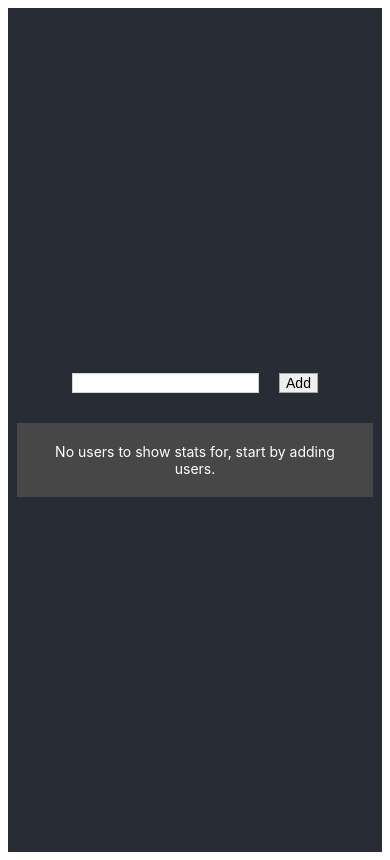
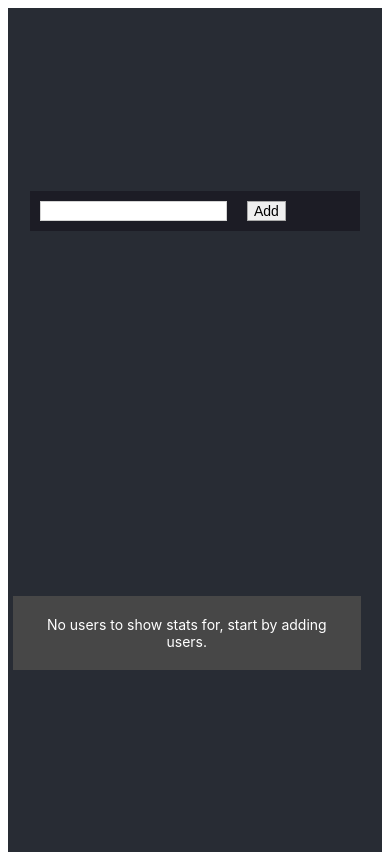
Before and after one commit to viktorostlund/hub-to-hub, a React (Create React App) app: page / in a window 390 px wide. Built offline with nearby package versions, Linux system fonts and the light colour scheme.

Commit message:
refactor search funcitonality to its own component, start making app responsive

```diff
--- a/src/App.css
+++ b/src/App.css
@@ -6,9 +6,21 @@
   background-color: #282c34;
   min-height: 100vh;
   display: flex;
-  flex-direction: column;
+  flex-direction: row;
   align-items: center;
+  flex-wrap: wrap;
   justify-content: center;
   font-size: calc(10px + 2vmin);
   color: white;
 }
+
+.left-column-container {
+  min-width: 350px;
+  max-width: 100%;
+  display: inline;
+}
+
+.right-column-container {
+  min-width: 350px;
+  max-width: 100%;
+}
--- a/src/App.js
+++ b/src/App.js
@@ -1,13 +1,15 @@
-import React, {useState, useRef, useEffect} from 'react';
+import React, { useState } from 'react';
 import axios from 'axios';
 import './App.css';
 import Cards from './components/Cards';
 import Stats from './components/Stats';
+import Search from './components/Search';
 
 function App() {
   const [input, changeInput] = useState('Hejsan');
   const [users, changeUsers] = useState([]);
   function search() {
+    if (users.length < 5) {
       const url = 'https://api.github.com/users/';
       axios.get(url + input)
         .then(res => {
@@ -21,31 +23,24 @@ function App() {
           ]);
         })
     }
+  }
   function deleteUser(name) {
     let copy = users.slice();
     const indexToDelete = users.findIndex(user => user.name === name)
     copy.splice(indexToDelete, 1);
     changeUsers(copy);
   }
-  const textInput = useRef(null);
-
-  useEffect(() => textInput.current.focus());
-
-  function handleKeyPress(e) {
-    if (e.charCode === 13) {
-      search(input);
-    }
-  }
 
   return (
     <div className="App">
       <header className="App-header">
-        <p>
-          <input ref={textInput} onKeyPress={e => handleKeyPress(e)} onChange={(e) => changeInput(e.target.value)} type="text" />
-          <button type="submit" onClick={() => search(input)}>Add</button>
-        </p>
+        <div className="left-column-container">
+          <Search input={input} changeInput={changeInput} search={search}/>
+          <Cards users={users} deleteUser={deleteUser}/>
+        </div>
+        <div className="right-column-container">
           <Stats users={users} />
-        <Cards users={users} deleteUser={deleteUser}/>
+        </div>
       </header>
     </div>
   );
--- a/src/components/Cards.css
+++ b/src/components/Cards.css
@@ -1,5 +1,4 @@
 .Cards {
-    max-width: 90%;
     display: flex;
     flex-wrap: wrap;
     border: none;
--- /dev/null
+++ b/src/components/Search.css
@@ -0,0 +1,5 @@
+.Search {
+    border: none;
+    background-color: rgb(28, 28, 37);
+    text-align: left;
+  }
--- /dev/null
+++ b/src/components/Search.js
@@ -0,0 +1,24 @@
+import React, { useRef, useEffect } from 'react';
+import './Search.css';
+
+function Search({ search, input, changeInput }) {
+
+  const textInput = useRef(null);
+
+  useEffect(() => textInput.current.focus());
+
+  function handleKeyPress(e) {
+    if (e.charCode === 13) {
+      search(input);
+    }
+  }
+
+  return (
+    <p className="Search">
+      <input ref={textInput} onKeyPress={e => handleKeyPress(e)} onChange={(e) => changeInput(e.target.value)} type="text" />
+      <button type="submit" onClick={() => search(input)}>Add</button>
+    </p>
+  );
+}
+
+export default Search;
```
Lines whose indentation alone changed are shown as unchanged.
